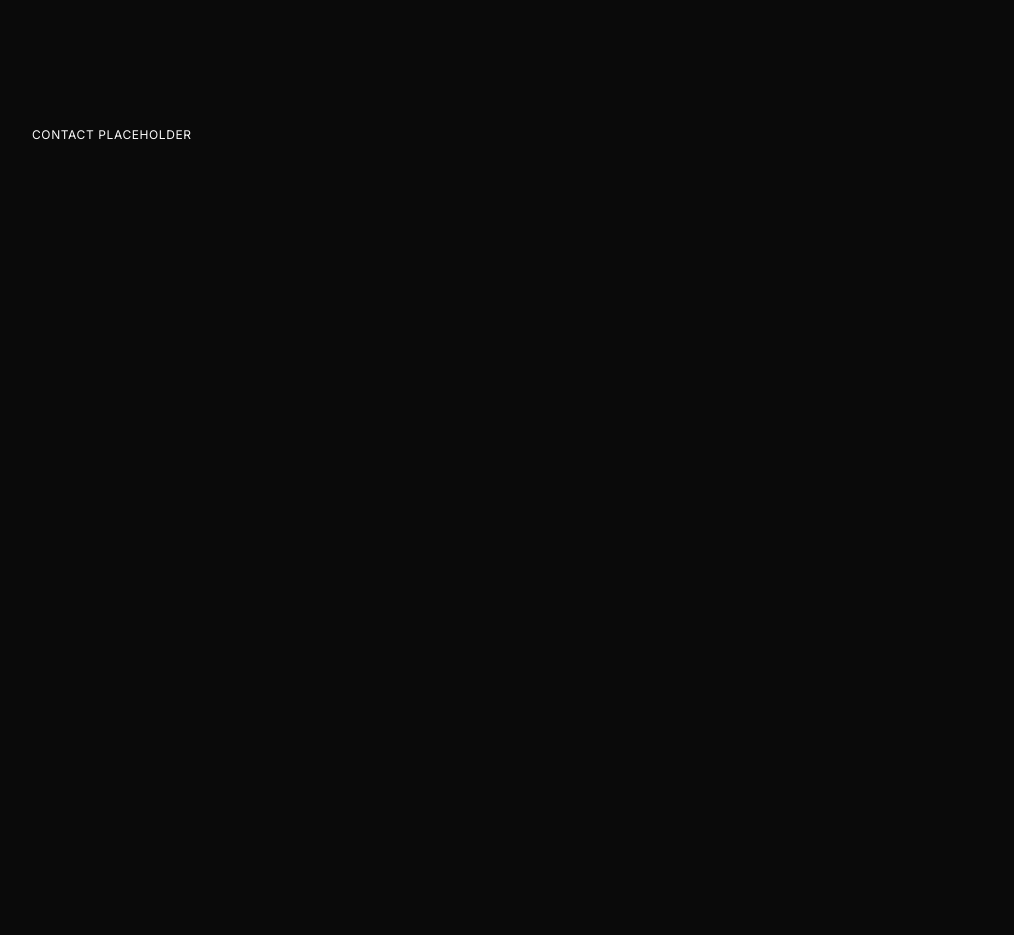
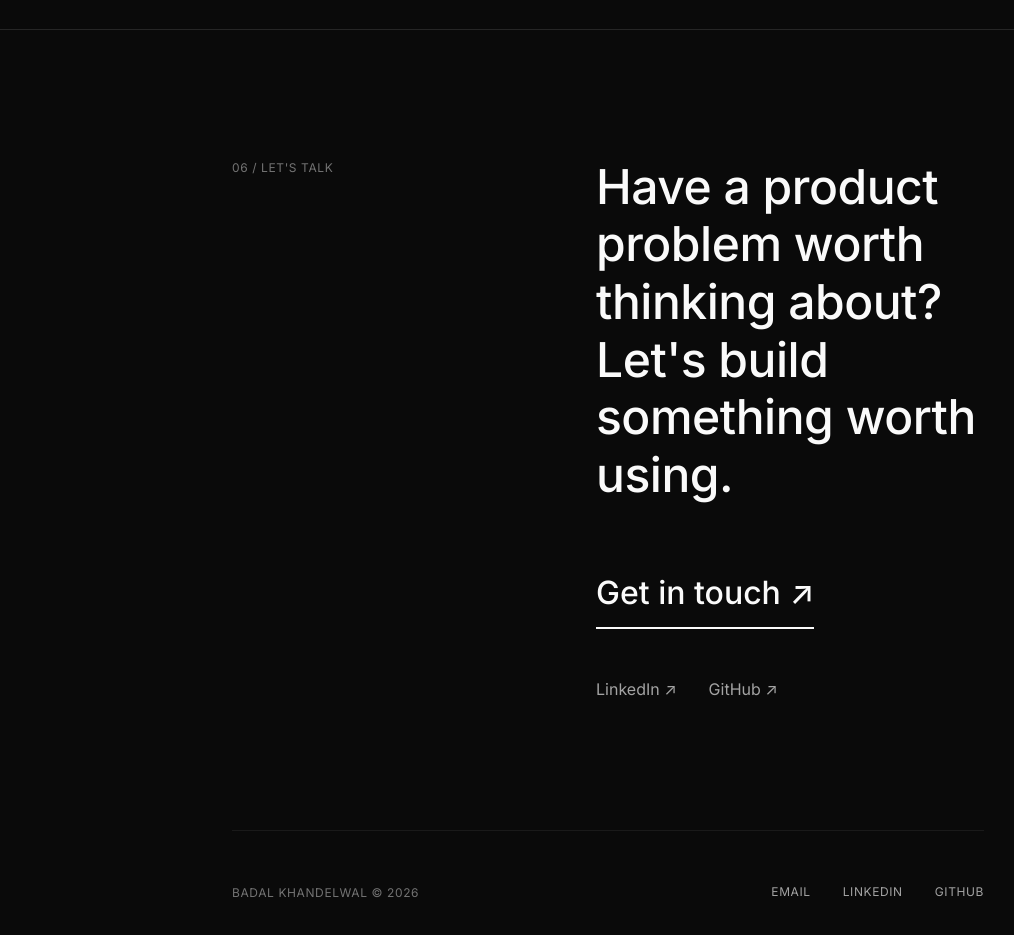
Before and after one commit to badalkhandelwal346-ai/portfolio, a React (Vite) app: page / in a window 1280 px wide. Shown: the part 10580-11515 px from the top of the page, without its empty margins (32-1046 px from the left). Before the commit the page ends 10852 px from the top, so only its background shows below. Built offline with nearby package versions, Linux system fonts and the light colour scheme; the HTML template or start-up script is replaced by a standard one.

Commit message:
feat: add contact and closing section

```diff
--- a/src/App.tsx
+++ b/src/App.tsx
@@ -8,9 +8,8 @@ import { DormCareCaseStudy } from './components/work/DormCareCaseStudy';
 import { ProductThinking } from './components/thinking/ProductThinking';
 import { PerspectiveSection } from './components/about/PerspectiveSection';
 import { AboutSection } from './components/about/AboutSection';
+import { ContactSection } from './components/contact/ContactSection';
 import { Layout } from './components/layout/Layout';
-import { Section } from './components/layout/Section';
-import { Container } from './components/layout/Container';
 import './index.css';
 
 function App() {
@@ -60,12 +59,8 @@ function App() {
         {/* About Section */}
         <AboutSection />
 
-        <Section id="contact">
-          <Container>
-            <h2 className="text-metadata" style={{ marginBottom: 'var(--space-32)' }}>Contact Placeholder</h2>
-            {/* Contact content will go here in a future milestone */}
-          </Container>
-        </Section>
+        {/* Contact & Footer Section */}
+        <ContactSection />
       </Layout>
     </ThemeProvider>
   );
--- /dev/null
+++ b/src/components/contact/ContactSection.css
@@ -0,0 +1,148 @@
+.contact-section {
+  padding-top: var(--space-128);
+  padding-bottom: var(--space-48);
+  background-color: var(--color-page-background);
+  border-top: 1px solid var(--color-border);
+}
+
+.contact-grid {
+  display: grid;
+  grid-template-columns: 300px 1fr;
+  gap: var(--space-64);
+  margin-bottom: var(--space-128);
+}
+
+.contact-sidebar {
+  position: relative;
+}
+
+.contact-label {
+  color: var(--color-muted-text);
+  margin: 0;
+  position: sticky;
+  top: 100px;
+}
+
+.contact-content {
+  display: flex;
+  flex-direction: column;
+  max-width: 800px;
+}
+
+.contact-statement {
+  color: var(--color-primary-text);
+  margin: 0 0 var(--space-64) 0;
+  max-width: 100%;
+  line-height: 1.2;
+}
+
+.contact-actions {
+  display: flex;
+  flex-direction: column;
+  gap: var(--space-32);
+}
+
+.contact-cta {
+  display: inline-flex;
+  align-items: center;
+  font-family: var(--font-sans);
+  font-size: var(--text-heading-section);
+  font-weight: 500;
+  color: var(--color-primary-text);
+  text-decoration: none;
+  padding-bottom: var(--space-8);
+  border-bottom: 2px solid var(--color-primary-text);
+  align-self: flex-start;
+  transition: opacity 0.3s ease;
+}
+
+.contact-cta:hover {
+  opacity: 0.7;
+}
+
+.contact-links {
+  display: flex;
+  gap: var(--space-32);
+  margin-top: var(--space-16);
+}
+
+.secondary-link {
+  color: var(--color-secondary-text);
+  text-decoration: none;
+  transition: color 0.3s ease;
+}
+
+.secondary-link:hover {
+  color: var(--color-primary-text);
+}
+
+/* ----------------------------------------------------------------------
+   FOOTER
+   ---------------------------------------------------------------------- */
+.minimal-footer {
+  display: flex;
+  justify-content: space-between;
+  align-items: center;
+  padding-top: var(--space-48);
+  border-top: 1px solid var(--color-subtle-border);
+}
+
+.footer-identity {
+  color: var(--color-muted-text);
+}
+
+.footer-links {
+  display: flex;
+  gap: var(--space-32);
+}
+
+.footer-links a {
+  color: var(--color-secondary-text);
+  transition: color 0.3s ease;
+  text-decoration: none;
+}
+
+.footer-links a:hover {
+  color: var(--color-primary-text);
+}
+
+/* ----------------------------------------------------------------------
+   RESPONSIVE ADJUSTMENTS
+   ---------------------------------------------------------------------- */
+@media (max-width: 1024px) {
+  .contact-grid {
+    grid-template-columns: 200px 1fr;
+    gap: var(--space-48);
+  }
+}
+
+@media (max-width: 768px) {
+  .contact-section {
+    padding-top: var(--space-96);
+  }
+
+  .contact-grid {
+    grid-template-columns: 1fr;
+    gap: var(--space-48);
+    margin-bottom: var(--space-96);
+  }
+
+  .contact-label {
+    position: static;
+  }
+
+  .contact-statement {
+    font-size: var(--text-heading-section); /* ensure no overflow on small screens */
+  }
+
+  .minimal-footer {
+    flex-direction: column;
+    align-items: flex-start;
+    gap: var(--space-32);
+  }
+
+  .footer-links {
+    flex-wrap: wrap;
+    gap: var(--space-24);
+  }
+}
--- /dev/null
+++ b/src/components/contact/ContactSection.tsx
@@ -0,0 +1,70 @@
+import React from 'react';
+import { Container } from '../layout/Container';
+import { Section } from '../layout/Section';
+import './ContactSection.css';
+
+export const ContactSection: React.FC = () => {
+  const currentYear = new Date().getFullYear();
+
+  return (
+    <Section id="contact" className="contact-section">
+      <Container isEditorial>
+        <div className="contact-grid">
+
+          <div className="contact-sidebar">
+            <h2 className="text-metadata contact-label">06 / LET'S TALK</h2>
+          </div>
+
+          <div className="contact-content">
+            <h3 className="text-heading-large contact-statement">
+              Have a product problem worth thinking about? Let's build something worth using.
+            </h3>
+
+            <div className="contact-actions">
+              {/* Primary CTA */}
+              <a
+                href="mailto:badalkhandelwal346@gmail.com"
+                className="contact-cta"
+              >
+                Get in touch ↗
+              </a>
+
+              {/* Secondary links */}
+              <div className="contact-links">
+                <a
+                  href="#"
+                  target="_blank"
+                  rel="noopener noreferrer"
+                  className="text-body secondary-link"
+                >
+                  LinkedIn ↗
+                </a>
+                <a
+                  href="https://github.com/badalkhandelwal346-ai"
+                  target="_blank"
+                  rel="noopener noreferrer"
+                  className="text-body secondary-link"
+                >
+                  GitHub ↗
+                </a>
+              </div>
+            </div>
+          </div>
+
+        </div>
+
+        {/* Minimal Footer */}
+        <footer className="minimal-footer">
+          <div className="footer-identity">
+            <span className="text-metadata">BADAL KHANDELWAL © {currentYear}</span>
+          </div>
+          <div className="footer-links">
+            <a href="mailto:badalkhandelwal346@gmail.com" className="text-metadata">EMAIL</a>
+            <a href="#" className="text-metadata">LINKEDIN</a>
+            <a href="https://github.com/badalkhandelwal346-ai" className="text-metadata">GITHUB</a>
+          </div>
+        </footer>
+      </Container>
+    </Section>
+  );
+};
```
